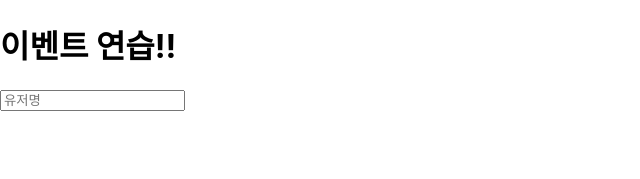
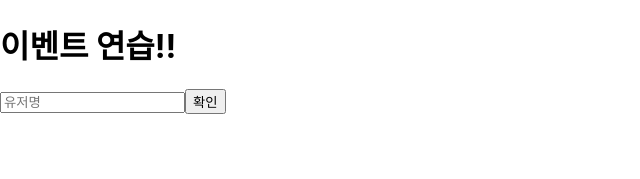
Before and after one commit to seedevk8s/begin-react2, a React (Create React App) app: page / in a window 1280 px wide. Shown: the top 179 px of the page, without its empty margins (0-640 px from the left). Built offline with nearby package versions, Linux system fonts and the light colour scheme.

Commit message:
버튼을 누를때 클릭 이벤트 발생 => 현재 message값을 메시지 박스로 띄우고 message값을 공백으로 설정함.

```diff
--- a/src/EventPractice.js
+++ b/src/EventPractice.js
@@ -14,16 +14,23 @@ const EventPractice = () => {
         setForm(nextForm);      //state에 텍스트를 잘 담음.
     };
 
+    const onClick = () => {
+        alert(message);     //클릭이벤트 발생하면 => 현재 comment값을 메시지 박스로 띄움.
+        setForm({message: ''});     // comment값을 공백으로 설정.
+    };
+
     return (
         <div>
             <h1>이벤트 연습!!</h1>
             {/* input 요소를 렌더링하는 코드,  해당 요소에 onChange 이벤트 설정하는 코드 */}
             <input
                 type="text"
-                name="username"
+                name="message"
                 placeholder="유저명"
+                value={message}
                 onChange={onChange}
             />
+            <button onClick={onClick}>확인</button>
         </div>
     );
 };
```
